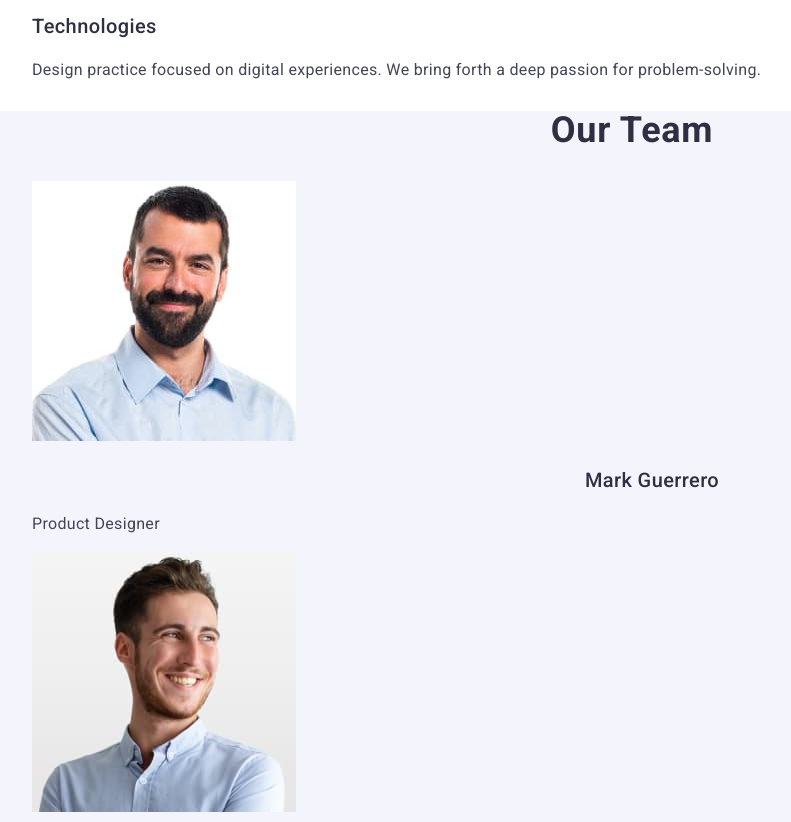
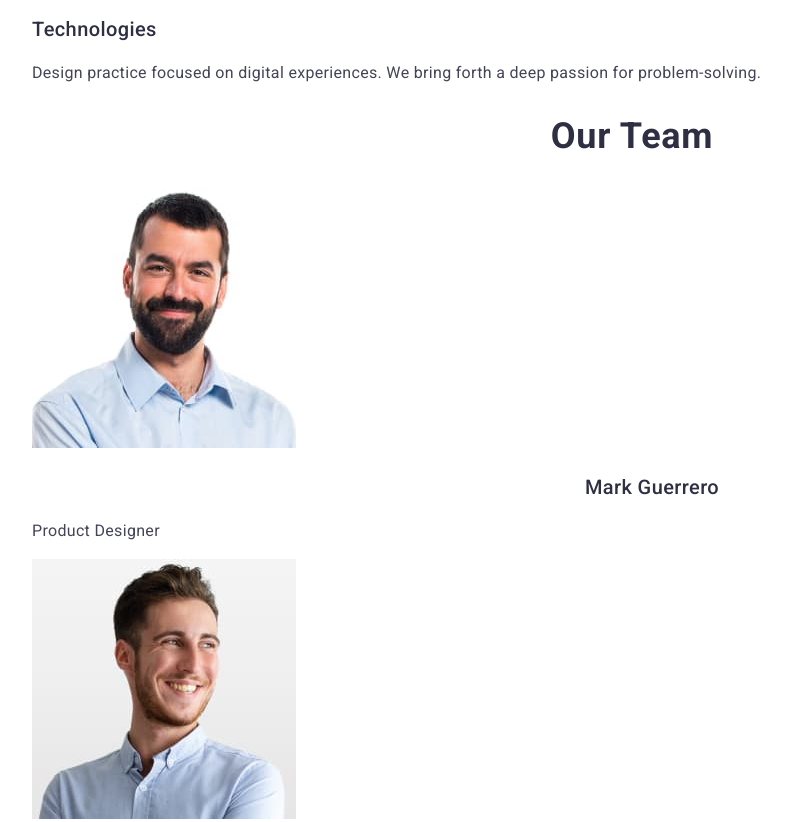
Before and after one commit to Sanyabro02/goit-markup-hw-02, a plain HTML site: page index.html in a window 1280 px wide. Shown: the part 709-1531 px from the top of the page, without its empty margins (8-799 px from the left). Drawn offline with nearby package versions, Linux system fonts and the light colour scheme.

Commit message:
вніс зміни

```diff
--- a/css/style.css
+++ b/css/style.css
@@ -85,16 +85,10 @@ button {
 .top-btn:focus {
   background-color:  #404BBF;
 }
-.team{
-  background-color: #F4F4FD;
-}
-.team-list{
-  background-color: #F4F4FD;
-}
 .section-title {
   font-weight: 700;
   font-size: 36px;
-  line-height: 1.11;
+  line-height: 1.2;
   letter-spacing: 0.72px;
   text-transform: capitalize;
   text-align: center;
```
